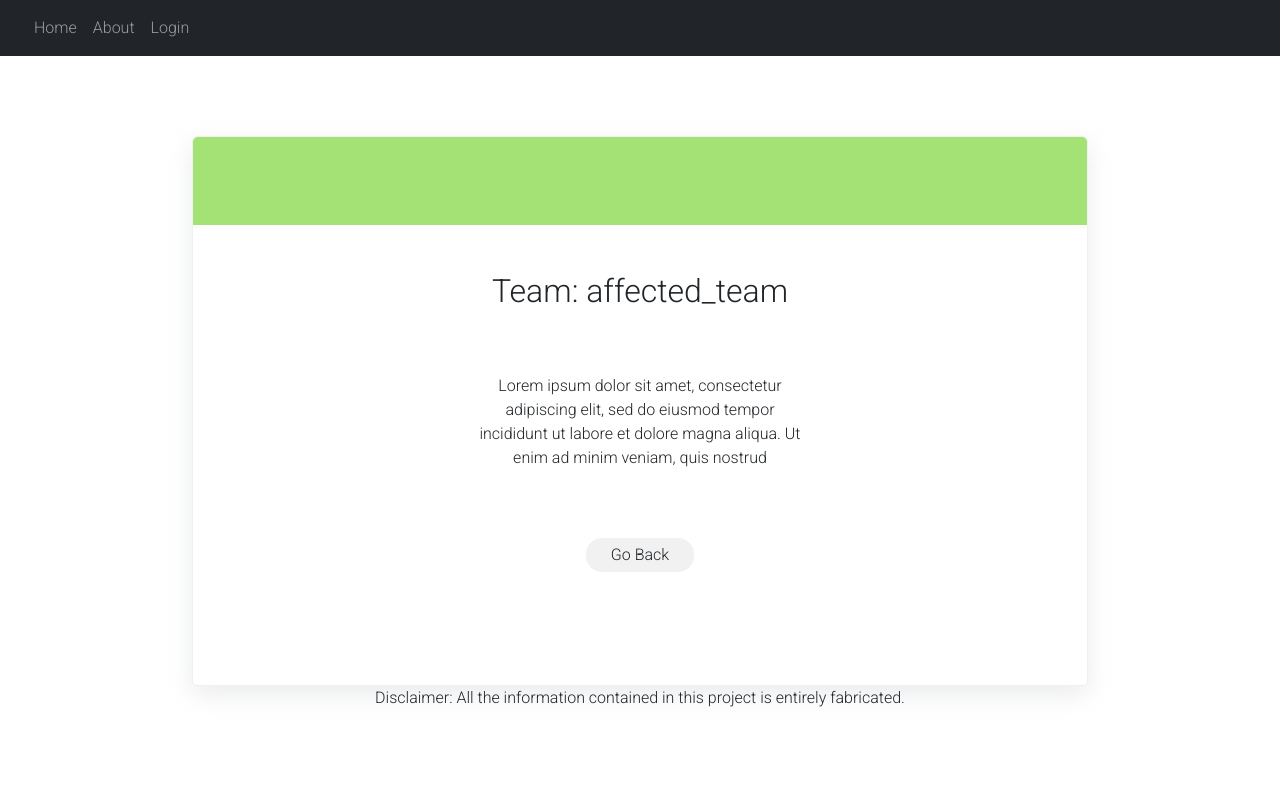
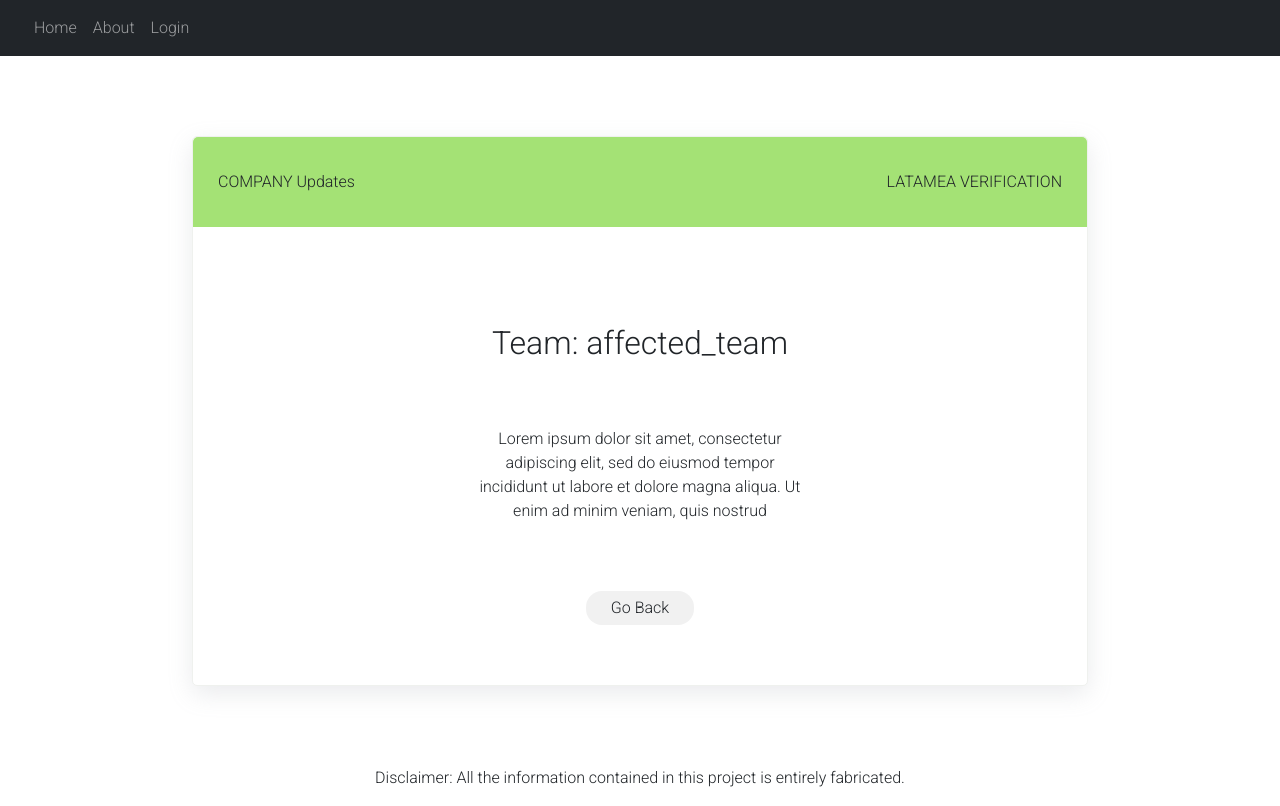
Before and after one commit to atjaqueline/client-sp, a React (Create React App) app: page /details in a window 1280 px wide. Built offline with nearby package versions, Linux system fonts and the light colour scheme; a web font is replaced by a local one.

Commit message:
fix home.css

```diff
--- a/src/Home.css
+++ b/src/Home.css
@@ -23,9 +23,6 @@ body {
   margin: auto;
 }
 
-.details {
-  margin: 5rem auto 0;
-}
 
 .header {
   background-color: rgba(164, 226, 117, 255);
@@ -46,6 +43,7 @@ body {
   padding: 1rem;
   margin: auto 3rem;
   flex-wrap: wrap;
+  align-items: center;
 }
 
 .comments-container {
--- a/src/Home.js
+++ b/src/Home.js
@@ -1,6 +1,8 @@
 import "./Home.css";
 import axios from "axios";
 import React, { useEffect, useState } from "react";
+
+
 
 const Home = () => {
   return (
--- a/src/PreviousWeek.js
+++ b/src/PreviousWeek.js
@@ -5,7 +5,7 @@ import React, { useEffect, useState } from "react";
 const PreviousWeek = () => {
   return (
     <div>
-      <div className="update-container">
+      <div className="update-container update">
         <div className="header">
           <p>COMPANY Updates</p>
           <p>LATAMEA VERIFICATION</p>
--- a/src/UpdateDetails.js
+++ b/src/UpdateDetails.js
@@ -5,10 +5,10 @@ import React, { useEffect, useState } from "react";
 const UpdateDetails = () => {
   return (
     <div>
-      <div className="update-container details">
+      <div className="update-container update">
         <div className="header">
-          <p></p>
-          <p></p>
+          <p>COMPANY Updates</p>
+          <p>LATAMEA VERIFICATION</p>
         </div>
         <div className="content-container">
           <div className="details-container">
@@ -25,22 +25,9 @@ const UpdateDetails = () => {
             </a>
           </div>
         </div>
-        {/* add form input */}
-        <lable for="comments"></lable>
+
       </div>
-      {/* <div className="comments-container">
-        <h1></h1>Comments
-        <input
-          type="text"
-          id="comments"
-          name="comments"
-          className="comments"
-        ></input>
-        <button className="btn btn-green btn-comments">
-          <a>Submit</a>
-        </button>
 
-      </div> */}
     </div>
   );
 };
```
